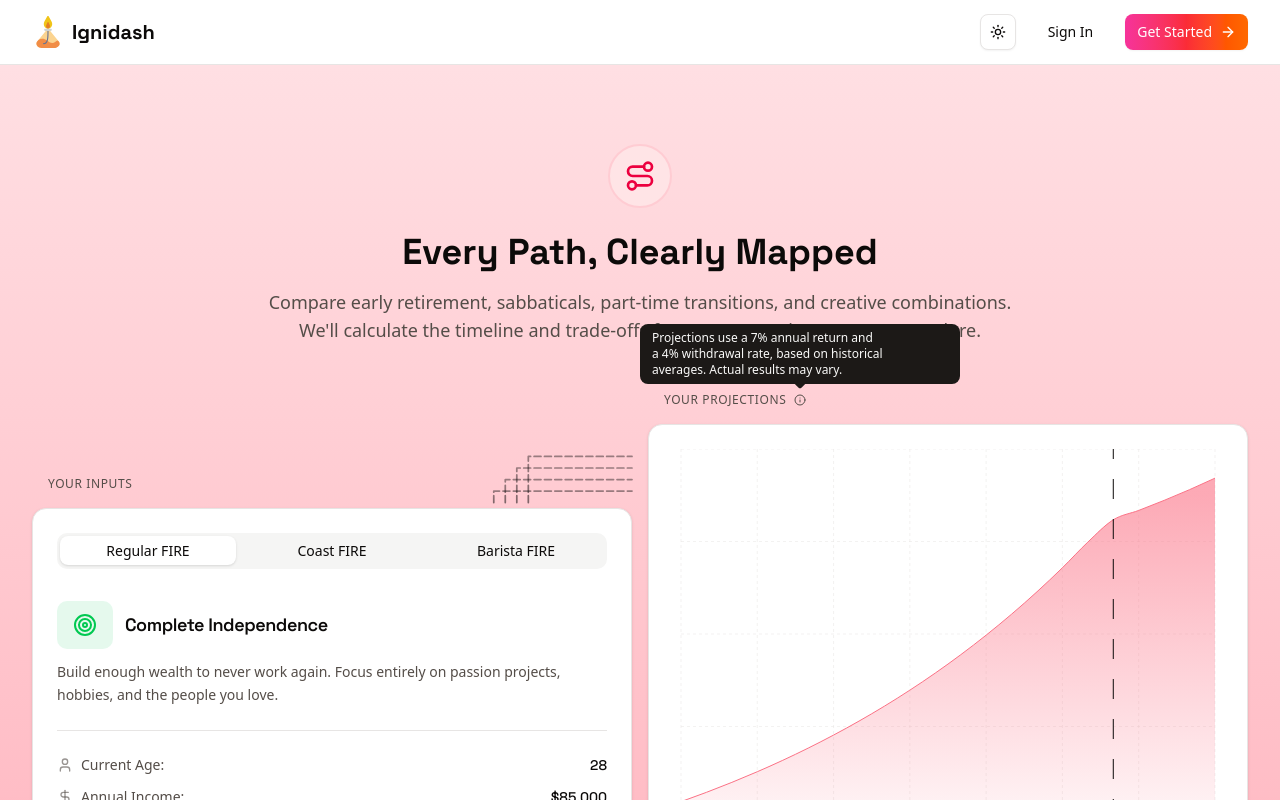
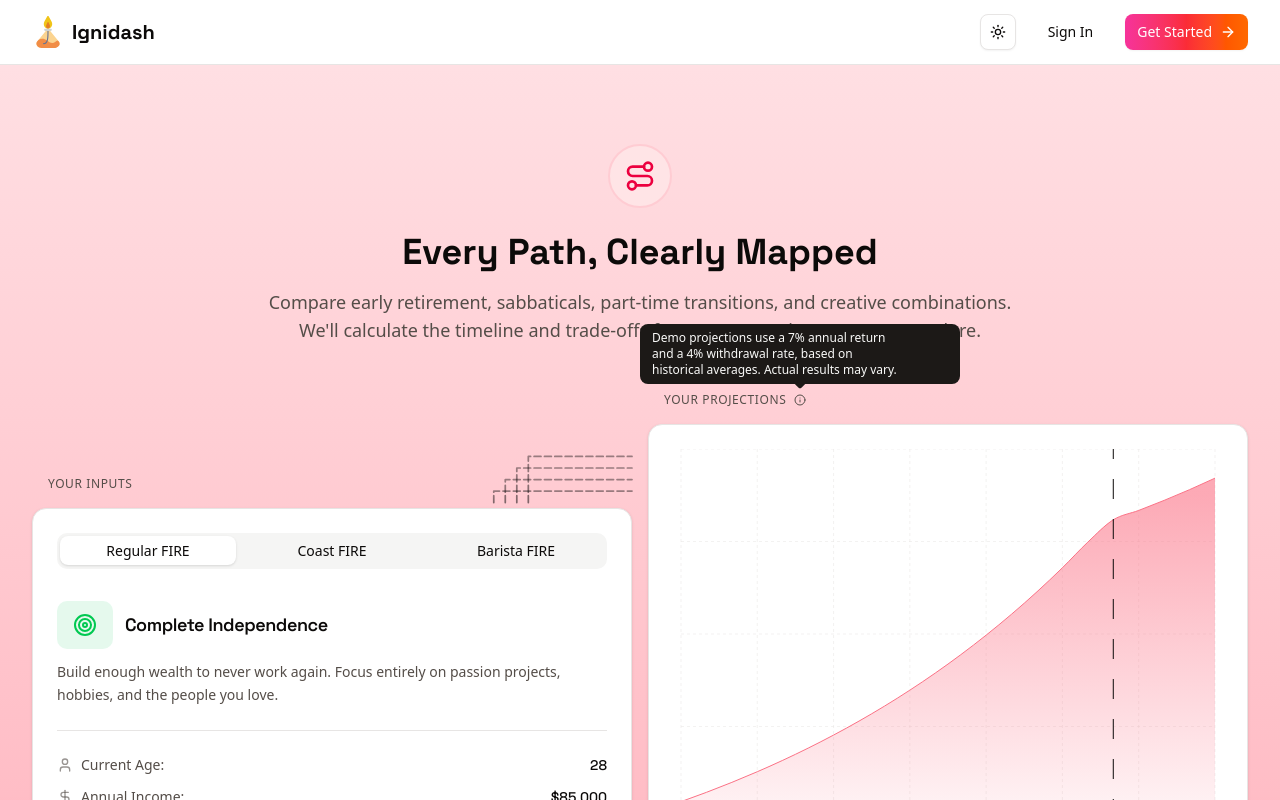
Before and after one commit to schelskedevco/ignidash-legacy, a Next.js app: page / in a window 1280 px wide. Both pictures are taken after a click on the button "Information about projections". Shown: the part 647-1447 px from the top of the page. Built offline with nearby package versions, Linux system fonts and the light colour scheme.

Commit message:
tooltip text change
Summary:

Test Plan:

```diff
--- a/src/components/features/fire-scenarios/fire-scenarios-section.tsx
+++ b/src/components/features/fire-scenarios/fire-scenarios-section.tsx
@@ -78,8 +78,8 @@ export function FireScenariosSection() {
               </TooltipTrigger>
               <TooltipContent side="top" className="max-w-xs">
                 <p>
-                  Projections use a 7% annual return and a 4% withdrawal rate,
-                  based on historical averages. Actual results may vary.
+                  Demo projections use a 7% annual return and a 4% withdrawal
+                  rate, based on historical averages. Actual results may vary.
                 </p>
               </TooltipContent>
             </Tooltip>
```
